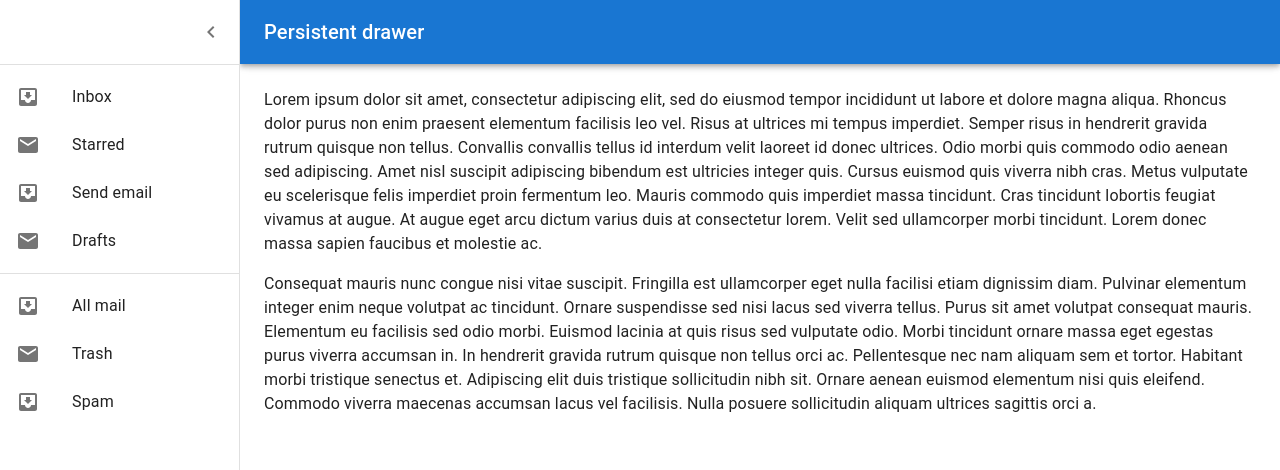
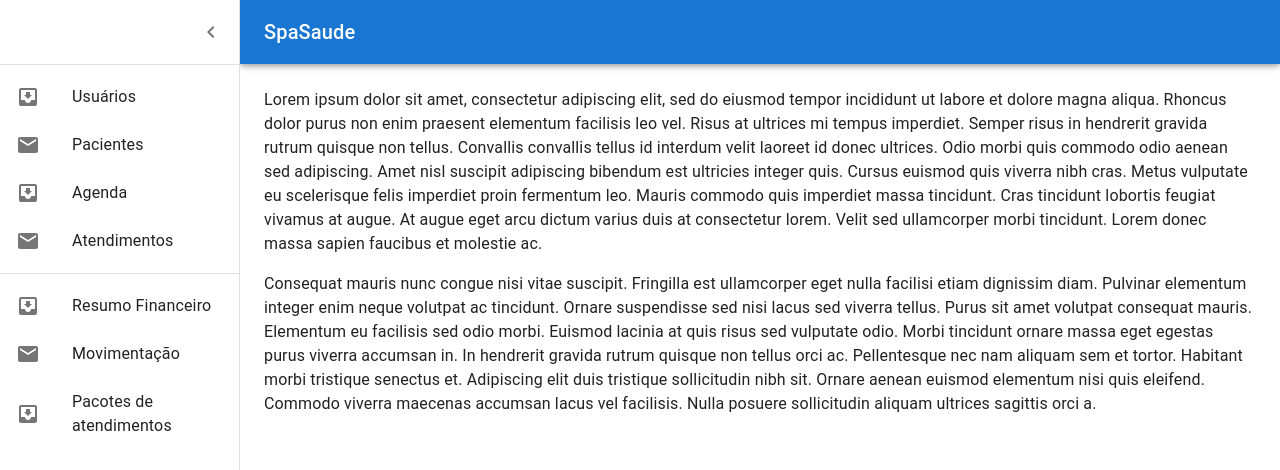
Before and after one commit to williamguilhermesouza/bem-estar-frontend, a React (Create React App) app: page /home in a window 1280 px wide. Both pictures are taken after a click on the button "open drawer". Shown: the top 470 px of the page. Built offline with nearby package versions, Linux system fonts and the light colour scheme.

Commit message:
working on drawer words

```diff
--- a/src/pages/Home/index.js
+++ b/src/pages/Home/index.js
@@ -92,7 +92,7 @@
             <MenuIcon />
           </IconButton>
           <Typography variant="h6" noWrap component="div">
-            Persistent drawer
+            SpaSaude
           </Typography>
         </Toolbar>
       </AppBar>
@@ -116,7 +116,7 @@
         </DrawerHeader>
         <Divider />
         <List>
-          {['Inbox', 'Starred', 'Send email', 'Drafts'].map((text, index) => (
+          {['Usuários', 'Pacientes', 'Agenda', 'Atendimentos'].map((text, index) => (
             <ListItem button key={text}>
               <ListItemIcon>
                 {index % 2 === 0 ? <InboxIcon /> : <MailIcon />}
@@ -127,7 +127,7 @@
         </List>
         <Divider />
         <List>
-          {['All mail', 'Trash', 'Spam'].map((text, index) => (
+          {['Resumo Financeiro', 'Movimentação', 'Pacotes de atendimentos'].map((text, index) => (
             <ListItem button key={text}>
               <ListItemIcon>
                 {index % 2 === 0 ? <InboxIcon /> : <MailIcon />}
```
